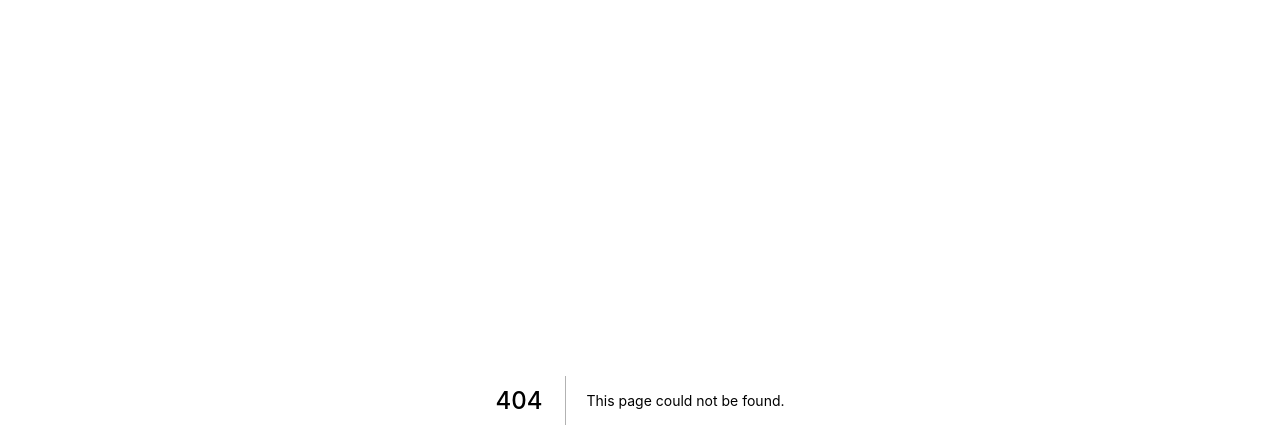
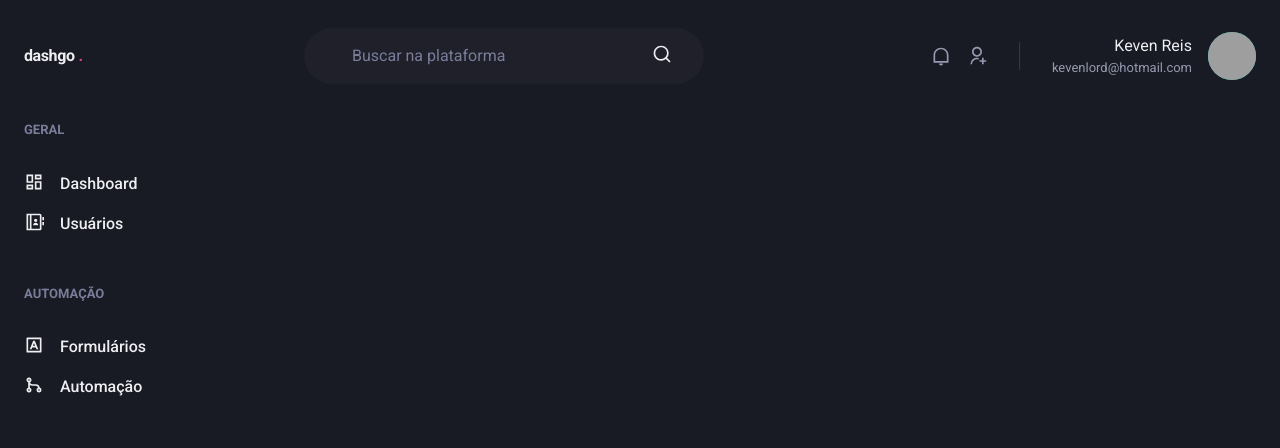
Before and after one commit to kevenlord/dashgo, a Next.js app: page /users in a window 1280 px wide. Before the commit this address had no page. Shown: the top 448 px of the page. Built offline with nearby package versions, Linux system fonts and the light colour scheme; grey boxes are pictures that could not be loaded.

Commit message:
Importação e tipagem
Importação e tipagem do objeto de opções que estava com erro que não aceitava string

```diff
--- a/src/pages/dashboard.tsx
+++ b/src/pages/dashboard.tsx
@@ -3,11 +3,13 @@
 import { Header } from "../components/Header";
 import { Sidebar } from '../components/Sidebar';
 
+import { ApexOptions } from 'apexcharts';
+
 const Chart = dynamic(() => import('react-apexcharts'), {
     ssr: false,
 })
 
-const options = {
+const options: ApexOptions  = {
     chart:{
         toolbar:{
             show: false,
--- /dev/null
+++ b/src/pages/users/index.tsx
@@ -0,0 +1,14 @@
+import { Box, Flex } from "@chakra-ui/react";
+import { Header } from "../../components/Header";
+import { Sidebar } from "../../components/Sidebar";
+
+export default function UserList(){
+    return(
+        <Box>
+            <Header />
+            <Flex w='100%' my='6' maxWidth={1400} mx='auto' px='6'>
+                <Sidebar />
+            </Flex>
+        </Box>
+    );
+}
```
